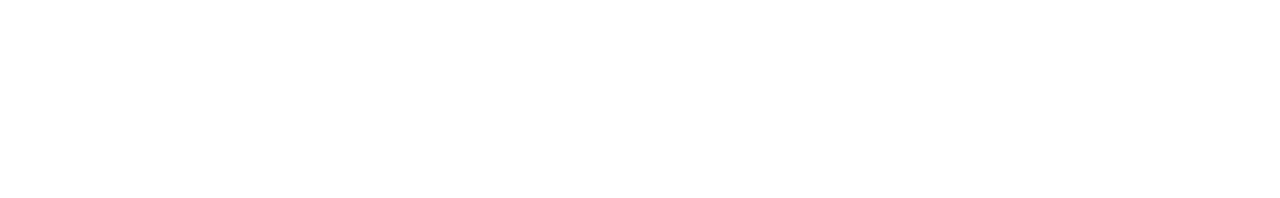
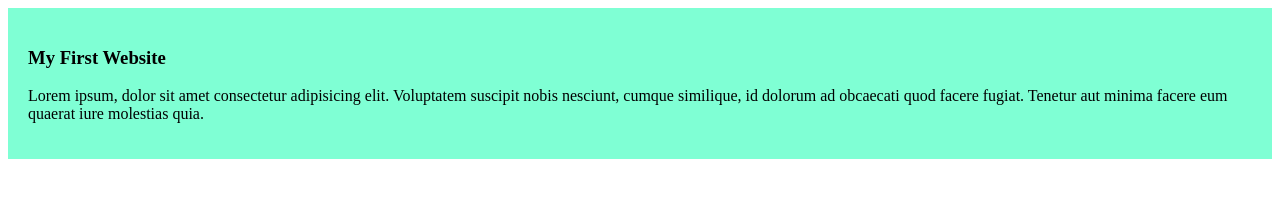
Before and after one commit to thewolf-ayat/my-simple-website, a plain HTML site: page index.html in a window 1280 px wide. Drawn offline with Linux system fonts and the light colour scheme.

Commit message:
added the first blog

```diff
--- a/index.html
+++ b/index.html
@@ -3,9 +3,20 @@
 <head>
     <meta charset="UTF-8">
     <meta name="viewport" content="width=device-width, initial-scale=1.0">
-    <title>My simple website</title>
+
+    <title>My Simple Website</title>
+
+    <link rel="stylesheet" href="styles/blog.css">
+
+
 </head>
 <body>
 
+    <div>
+       <h3>My First Website</h3>
+
+        <p>Lorem ipsum, dolor sit amet consectetur adipisicing elit. Voluptatem suscipit nobis nesciunt, cumque similique, id dolorum ad obcaecati quod facere fugiat. Tenetur aut minima facere eum quaerat iure molestias quia.</p>
+
+       </div>
 </body>
 </html>
--- /dev/null
+++ b/styles/blog.css
@@ -0,0 +1,7 @@
+ div{
+
+   background-color: aquamarine;
+
+    padding: 20px;
+
+}
```
